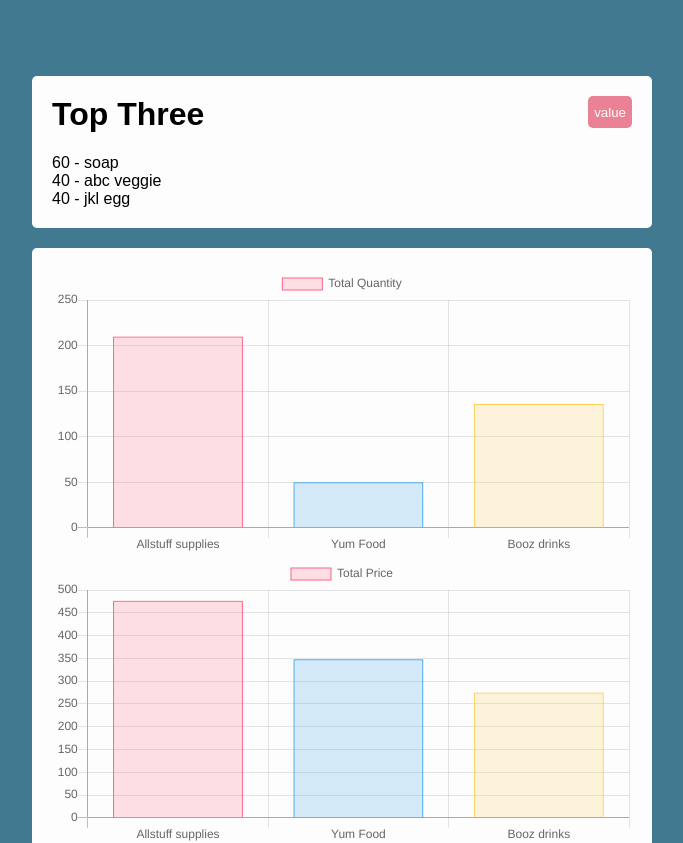
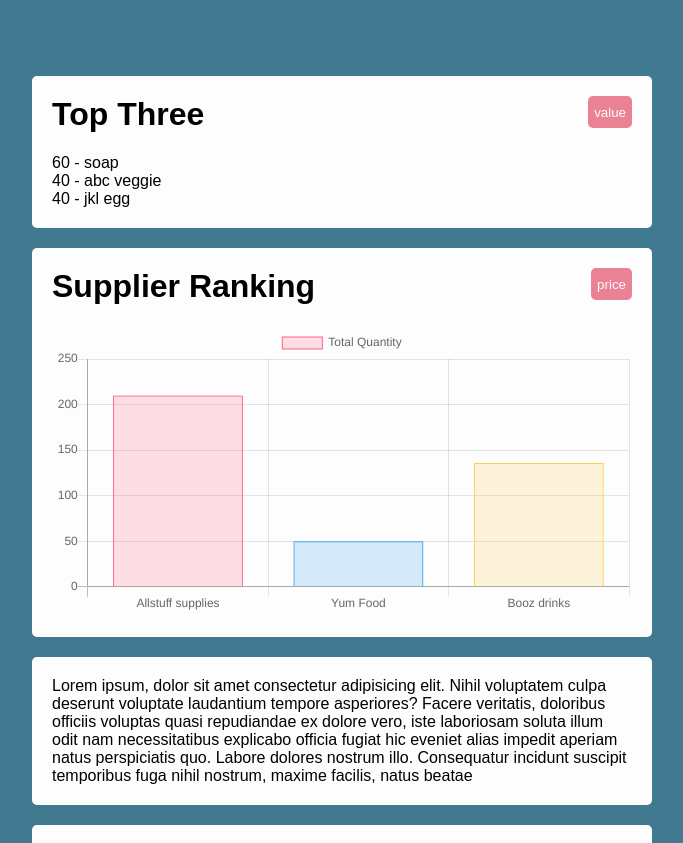
Before and after one commit to maxilukowski/hotel-dashboard, a React (Create React App) app: page / in a window 1280 px wide. Shown: the top 843 px of the page, without its empty margins (318-1001 px from the left). Built offline with nearby package versions, Linux system fonts and the light colour scheme.

Commit message:
Add toggle function supplierRankingCard pr/quan

```diff
--- a/src/components/incomingDeliveries/IncomingDeliveriesCard.js
+++ b/src/components/incomingDeliveries/IncomingDeliveriesCard.js
@@ -13,7 +13,7 @@ const IncomingDeliveriesCard = ({ data }) => {
     (a, b) => a.deliveryDate - b.deliveryDate
   )
 
-  let deliveriesByDayBySupplier = {}
+  const deliveriesByDayBySupplier = {}
   sortedData.forEach(({ deliveryDate, supplier, productName, quantity }) => {
     if (!deliveriesByDayBySupplier.hasOwnProperty(deliveryDate)) {
       deliveriesByDayBySupplier[deliveryDate] = {}
--- a/src/components/suppliersRanking/SuppliersRankingCard.js
+++ b/src/components/suppliersRanking/SuppliersRankingCard.js
@@ -1,10 +1,11 @@
-import React from 'react'
+import React, { useState } from 'react'
 import styled from 'styled-components'
 import SuppliersRankingByQuantity from './SuppliersRankingByQuantity'
 import SuppliersRankingByPrice from './SuppliersRankingByPrice'
 
 const SuppliersRankingCard = ({ data }) => {
-  let topThreeSupplier = {}
+  const [togglePriceVsQuantity, setTogglePriceVsQuantity] = useState(true)
+  const topThreeSupplier = {}
 
   data.forEach(({ supplier, quantity, price }) => {
     if (!topThreeSupplier.hasOwnProperty(supplier)) {
@@ -19,8 +20,19 @@ const SuppliersRankingCard = ({ data }) => {
 
   return (
     <Wrapper>
-      <SuppliersRankingByQuantity topThreeSupplier={topThreeSupplier} />
-      <SuppliersRankingByPrice topThreeSupplier={topThreeSupplier} />
+      <Headline>
+        <h1>Supplier Ranking</h1>
+        <StyledButton
+          onClick={() => setTogglePriceVsQuantity(!togglePriceVsQuantity)}
+        >
+          {togglePriceVsQuantity ? 'price' : 'quantity'}
+        </StyledButton>
+      </Headline>
+      {togglePriceVsQuantity ? (
+        <SuppliersRankingByQuantity topThreeSupplier={topThreeSupplier} />
+      ) : (
+        <SuppliersRankingByPrice topThreeSupplier={topThreeSupplier} />
+      )}
     </Wrapper>
   )
 }
@@ -30,3 +42,14 @@ export default SuppliersRankingCard
 const Wrapper = styled.div`
   padding: 10px;
 `
+const Headline = styled.div`
+  display: flex;
+  justify-content: space-between;
+`
+const StyledButton = styled.button`
+  border: none;
+  color: var(--card);
+  background-color: var(--secondary);
+  border-radius: 5px;
+  height: 2rem;
+`
```
Also changed, not shown: 1 other file (tests, documents, lock files or other folders).
